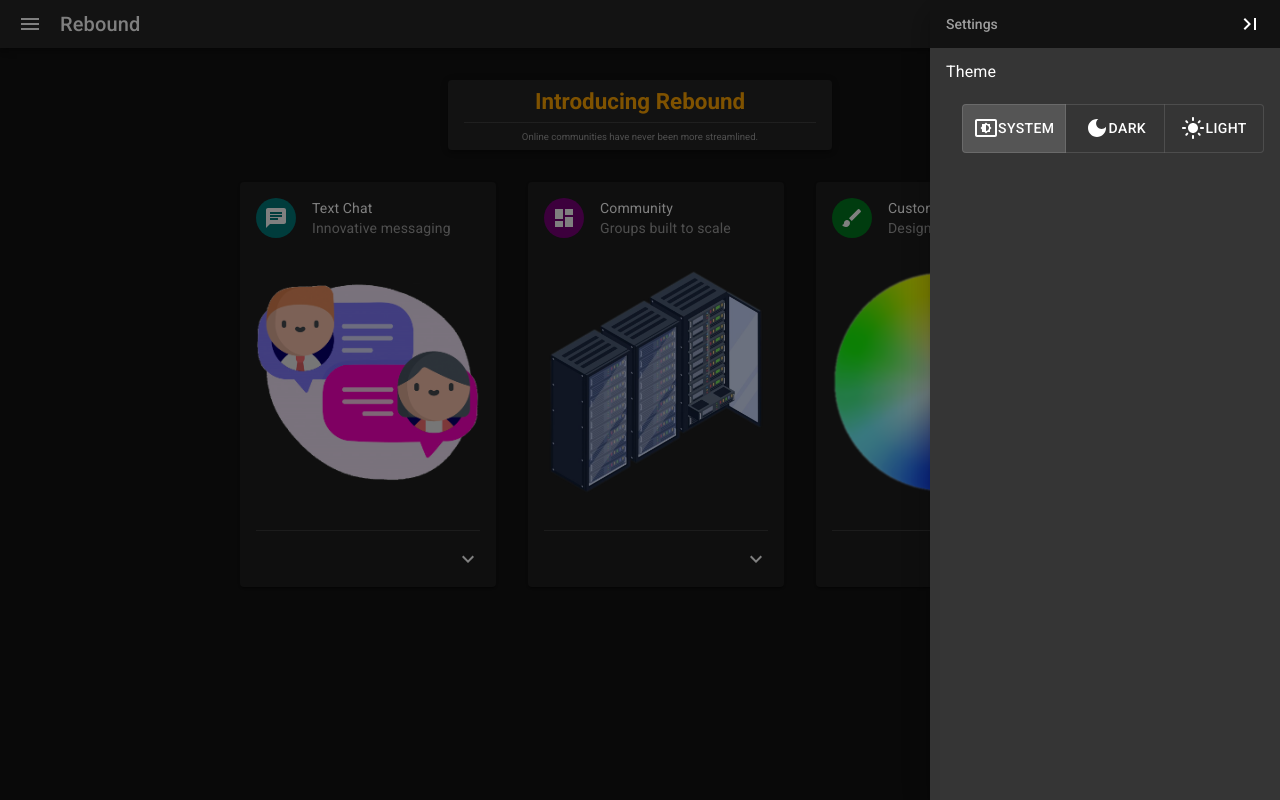
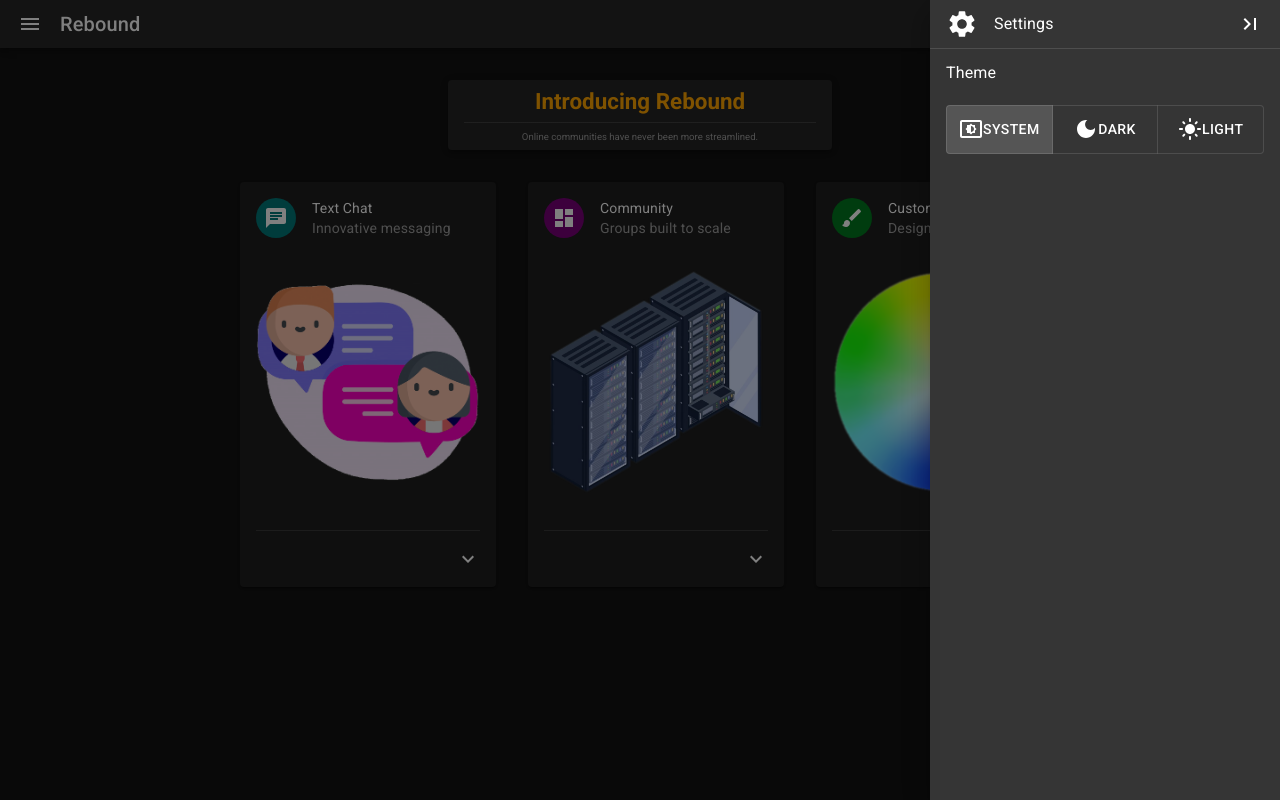
Before and after one commit to BrandonCasa/rebound-app, a React (Create React App) app: page / in a window 1280 px wide. Both pictures are taken after a click on the button 1250 px from the left and 24 px from the top of the page. Built offline with nearby package versions, Linux system fonts and the light colour scheme; no server answers.

Commit message:
better drawer again

```diff
--- a/src/routes/Common/SettingsDrawer.js
+++ b/src/routes/Common/SettingsDrawer.js
@@ -1,6 +1,6 @@
 // @ts-nocheck
 import * as IconSvgs from "@mui/icons-material";
-import { Box, Drawer, IconButton, List, ListItem, ListItemText, ListSubheader, ToggleButton, ToggleButtonGroup } from "@mui/material";
+import { Box, Divider, Drawer, IconButton, List, ListItem, ListItemText, ToggleButton, ToggleButtonGroup } from "@mui/material";
 import * as React from "react";
 import { useDispatch, useSelector } from "react-redux";
 import { setMode } from "redux/Theme/theme.slice";
@@ -12,21 +12,19 @@ function SettingsDrawer(props) {
   return (
     <Drawer anchor={"right"} open={props.settingsDrawerOpen} onClose={() => props.setSettingsDrawerOpen(false)}>
       <Box sx={{ width: 350 }}>
-        <List
-          sx={{ width: "100%" }}
-          subheader={
-            <ListSubheader component="div">
-              Settings
-              <IconButton sx={{ padding: "6px", margin: "6px 0px", float: "right", right: "-4px" }} onClick={() => props.setSettingsDrawerOpen(false)}>
-                <IconSvgs.LastPage />
-              </IconButton>
-            </ListSubheader>
-          }
-        >
+        <List sx={{ width: "100%" }}>
+          <ListItem sx={{ margin: "-16px 0px -8px 0px" }}>
+            <IconSvgs.Settings sx={{ fontSize: 32 }} />
+            <ListItemText primary="Settings" sx={{ pl: 2 }} />
+            <IconButton sx={{ padding: "6px", margin: "6px 0px", float: "right", right: "-4px" }} onClick={() => props.setSettingsDrawerOpen(false)}>
+              <IconSvgs.LastPage />
+            </IconButton>
+          </ListItem>
+          <Divider />
           <ListItem>
             <ListItemText primary="Theme" />
           </ListItem>
-          <ListItem sx={{ pl: 4 }}>
+          <ListItem>
             <ToggleButtonGroup
               value={themeValue}
               fullWidth
```
